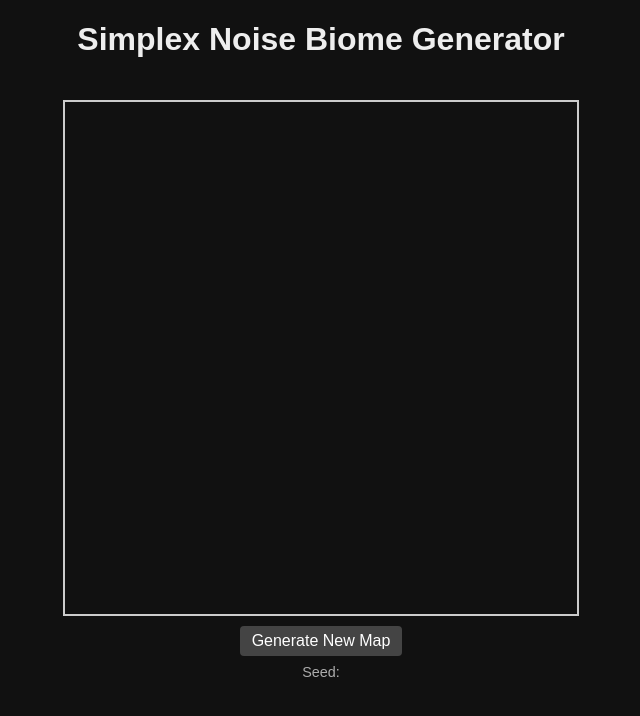
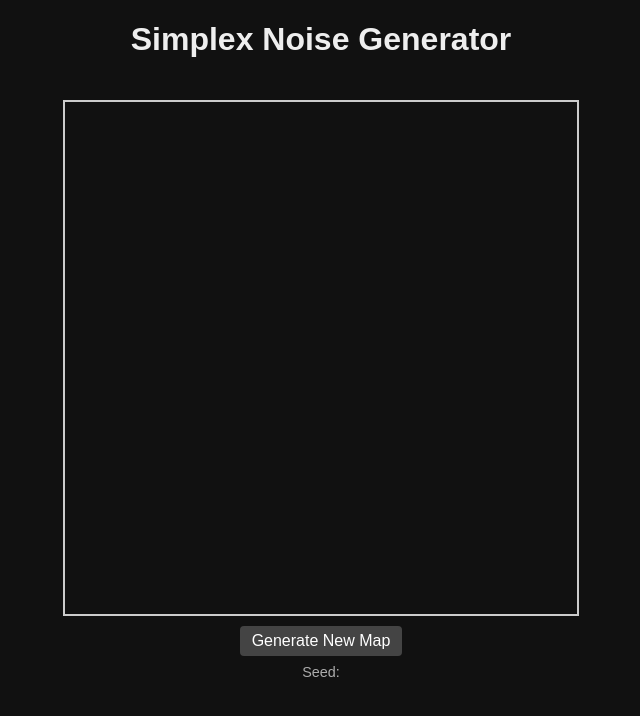
Before and after one commit to ar2116/Simplex-Noise, a plain HTML site: page index.html in a window 1280 px wide. Shown: the whole page, without its empty margins (319-959 px from the left). Drawn offline with Linux system fonts and the light colour scheme.

Commit message:
Update index.html

```diff
--- a/index.html
+++ b/index.html
@@ -3,7 +3,7 @@
 <head>
   <meta charset="UTF-8" />
   <meta name="viewport" content="width=device-width, initial-scale=1.0"/>
-  <title>Random Simplex Noise Biome Generator</title>
+  <title>Random Simplex Noise</title>
   <style>
     body {
       margin: 0;
@@ -41,7 +41,7 @@
   </style>
 </head>
 <body>
-  <h1>Simplex Noise Biome Generator</h1>
+  <h1>Simplex Noise Generator</h1>
   <canvas id="map" width="512" height="512"></canvas>
   <div id="controls">
     <button id="regen">Generate New Map</button>
```
